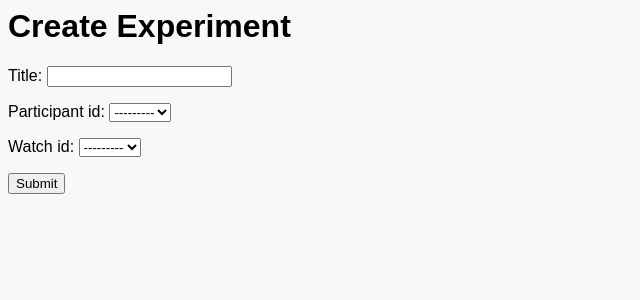
After one commit to Ol86/TSE, a Django app: page /create-experiment/ in a window 1280 px wide. The commit adds this page. Shown: the top 300 px of the page, without its empty margins (0-640 px from the left). Run offline with Django 4.2, Linux system fonts and the light colour scheme; data that the repository does not hold is empty.

Commit message:
Add ability to create experiment and comment

```diff
--- /dev/null
+++ b/Backend/Server/server_backend/base/forms.py
@@ -0,0 +1,7 @@
+from django.forms import ModelForm
+from .models import Experiment
+
+class ExperimentForm(ModelForm):
+    class Meta:
+        model = Experiment
+        fields = '__all__'
--- a/Backend/Server/server_backend/base/models.py
+++ b/Backend/Server/server_backend/base/models.py
@@ -1,21 +1,32 @@
 from django.db import models
 from django.contrib.auth.models import User
 
-# Create your models here.
+class Watches(models.Model):
+    """ This class generates the table of the watches inside the database.
 
-class Watches(models.Model):
+    :param models.Model: This parameter specifies the generation progres of a new watch.
+    """
     id = models.AutoField(primary_key=True)
     serialnumber = models.CharField(max_length=200)
 
     def __str__(self):
+        """ This function is the constructor.
+
+        :return It returns the serialnumber of each watch.
+        """
         return self.serialnumber
 
 class Experiment(models.Model):
+    """
+    """
     id = models.AutoField(primary_key=True)
     title = models.CharField(max_length=200)
     participant_id = models.ForeignKey(User, on_delete=models.CASCADE)
     watch_id = models.ForeignKey(Watches, on_delete=models.CASCADE)
     created_at = models.DateTimeField(auto_now_add=True)
 
+    class Meta:
+        ordering = ['-created_at']
+
     def __str__(self):
         return self.title
--- /dev/null
+++ b/Backend/Server/server_backend/base/templates/base/create_experiment.html
@@ -0,0 +1,19 @@
+{% extends 'main.html' %}
+
+{% block title %}
+    <title>
+        Create Experiment
+    </title>
+{% endblock %}
+
+{% block content %}
+    <h1> Create Experiment</h1>
+
+    <div>
+        <form method="POST" action="" >
+            {% csrf_token %}
+            {{form.as_p}}
+            <input type="submit" value="Submit"/>
+        </form>
+    </div>
+{% endblock %}
--- a/Backend/Server/server_backend/base/templates/base/home.html
+++ b/Backend/Server/server_backend/base/templates/base/home.html
@@ -6,9 +6,12 @@
 {% endblock %}
 
 {% block content %}
-    <h1>Hello World!</h1>
+    <h1>Experiments</h1>
 
     <div>
+
+        <a href="{% url 'create-experiment' %}">Create experiment</a>
+        <hr>
 
         <div>
             {% for experiment in experiments %}
--- a/Backend/Server/server_backend/base/urls.py
+++ b/Backend/Server/server_backend/base/urls.py
@@ -2,6 +2,10 @@ from django.urls import path
 from . import views
 
 urlpatterns = [
+    # This url sends the user to the homepage.
     path('', views.home, name="home"),
-    path('experiment/<str:pk>/', views.experiment, name="experiment")
+    # This url sends the user to the specified experiment pages.
+    path('experiment/<str:pk>/', views.experiment, name="experiment"),
+    # This url sends the user to the creation page of a new experiment.
+    path('create-experiment/', views.createExperiment, name="create-experiment"),
 ]
--- a/Backend/Server/server_backend/base/views.py
+++ b/Backend/Server/server_backend/base/views.py
@@ -1,15 +1,41 @@
-from django.shortcuts import render
+from django.shortcuts import render, redirect
 from .models import *
-#from django.http import HttpResponse
-
-# Create your views here.
+from .forms import ExperimentForm
 
 def home(request):
-    experiments = Experiment.objects.all() #objects.all() gibt alle Experiment Instanzen zurück als Liste?
-    context = {'experiments': experiments}             #gibt unserer home.html die Experimente
+    """ This function handle the generation of the homepage to display the latest experiments.
+
+    :param request: The request of the page and the user.
+    :return: The function returns the resulting webpage.
+    """
+    experiments = Experiment.objects.all()  	        #objects.all() gibt alle Experiment Instanzen zurück als Querryset
+    context = {'experiments': experiments}              #gibt unserer home.html die Experimente
     return render(request, 'base/home.html', context)   #siehe templates/base/home.html
 
+
 def experiment(request, pk):
+    """ This funtion handles the specific experiments and their display type.
+
+    :param request: This handles the request of the information of the user.
+    :param pk: It specifies which experiment should be displayed.
+    :return: This funtion returns the webpage of the specific experiment.
+    """
     experiment = Experiment.objects.get(id=pk)
     context = {'experiment': experiment}
     return render(request, 'base/experiment.html', context)
+
+def createExperiment(request):
+    """ This function handles the creation of a new experiment.
+
+    :param request: It handles the request to create a new experiment and transfer the specifications to the database.
+    :return: This function returns the same page if an error occured, or it redirects the user to the homepage if the generation of a new experiment was successful
+    """
+    form = ExperimentForm()
+    if request.method == 'POST':
+        form = ExperimentForm(request.POST)
+        if form.is_valid():
+            form.save()
+            return redirect('home')
+
+    context = {'form': form}
+    return render(request, 'base/create_experiment.html', context)
```
